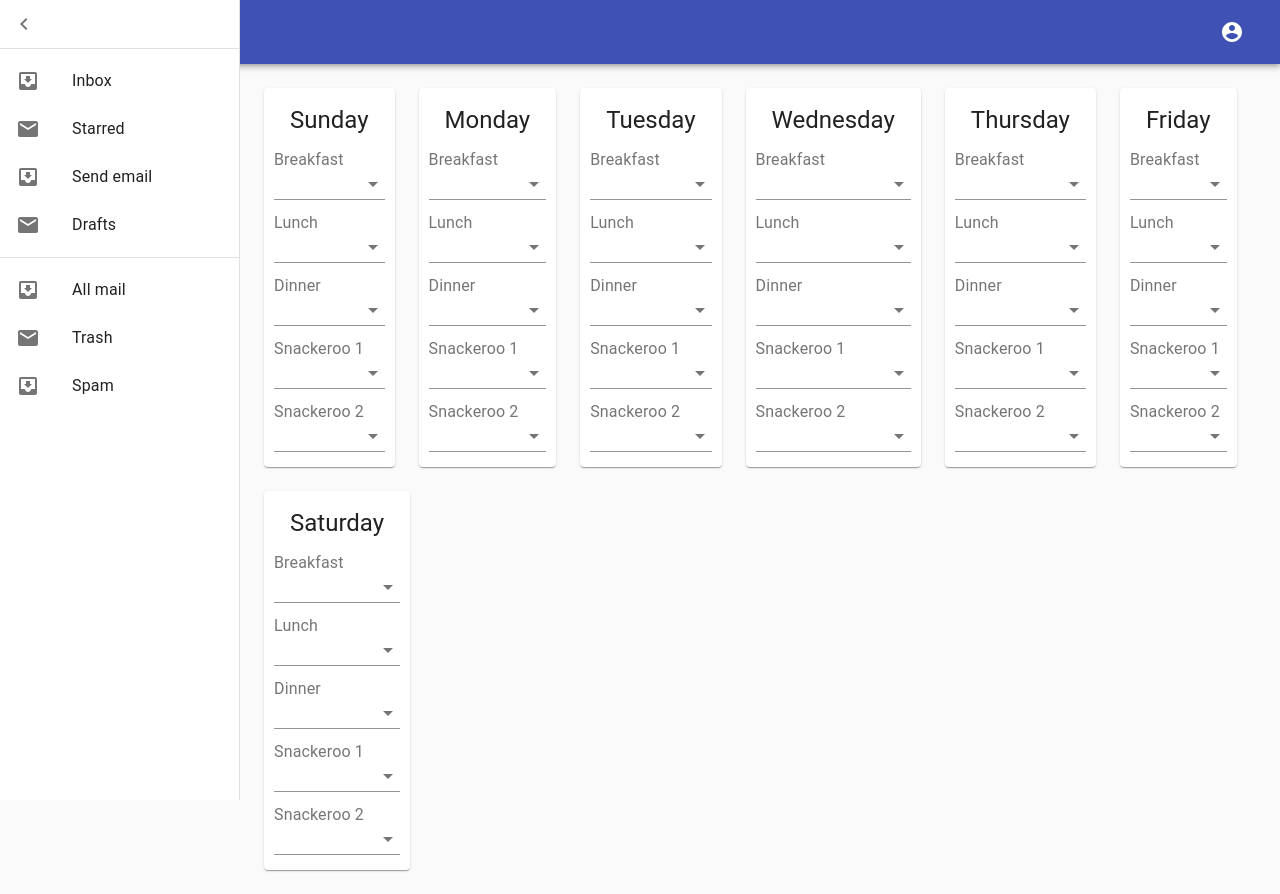
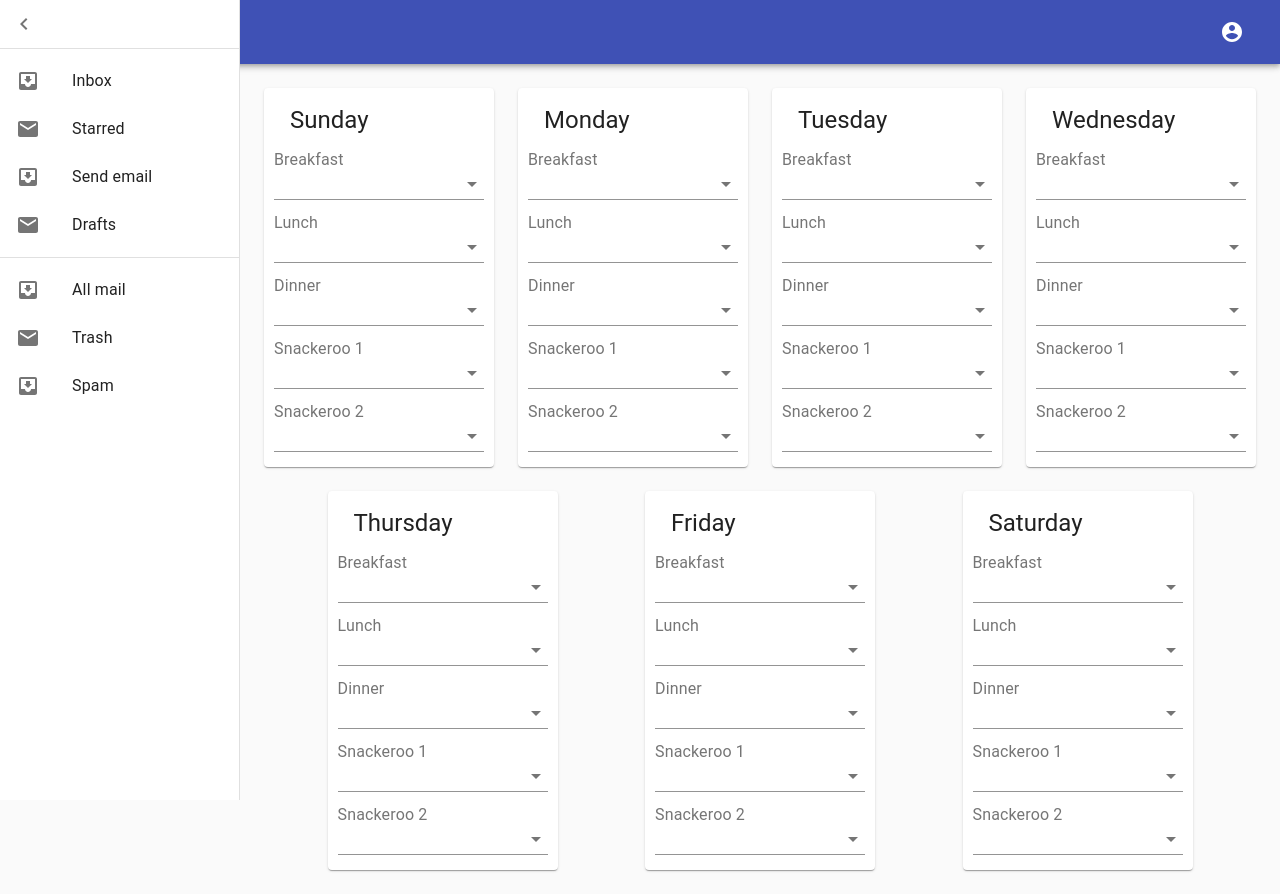
Before and after one commit to gage117/meal-planner, a React (Create React App) app in the folder client/: page / in a window 1280 px wide. Built offline with nearby package versions, Linux system fonts and the light colour scheme; the HTML template or start-up script is replaced by a standard one.

Commit message:
Added flex styling

```diff
--- a/client/src/components/PlannerGrid/index.js
+++ b/client/src/components/PlannerGrid/index.js
@@ -7,10 +7,11 @@ export default function PlannerGrid() {
   return (
     <Grid
       container
+      justifyContent="space-evenly"
       spacing={3}
     >
       {days.map(day => (
-        <Grid item key={day}>
+        <Grid item xs={12} lg={3} key={day}>
           <DayCard key={day} day={day} />
         </Grid>
       ))}
```
